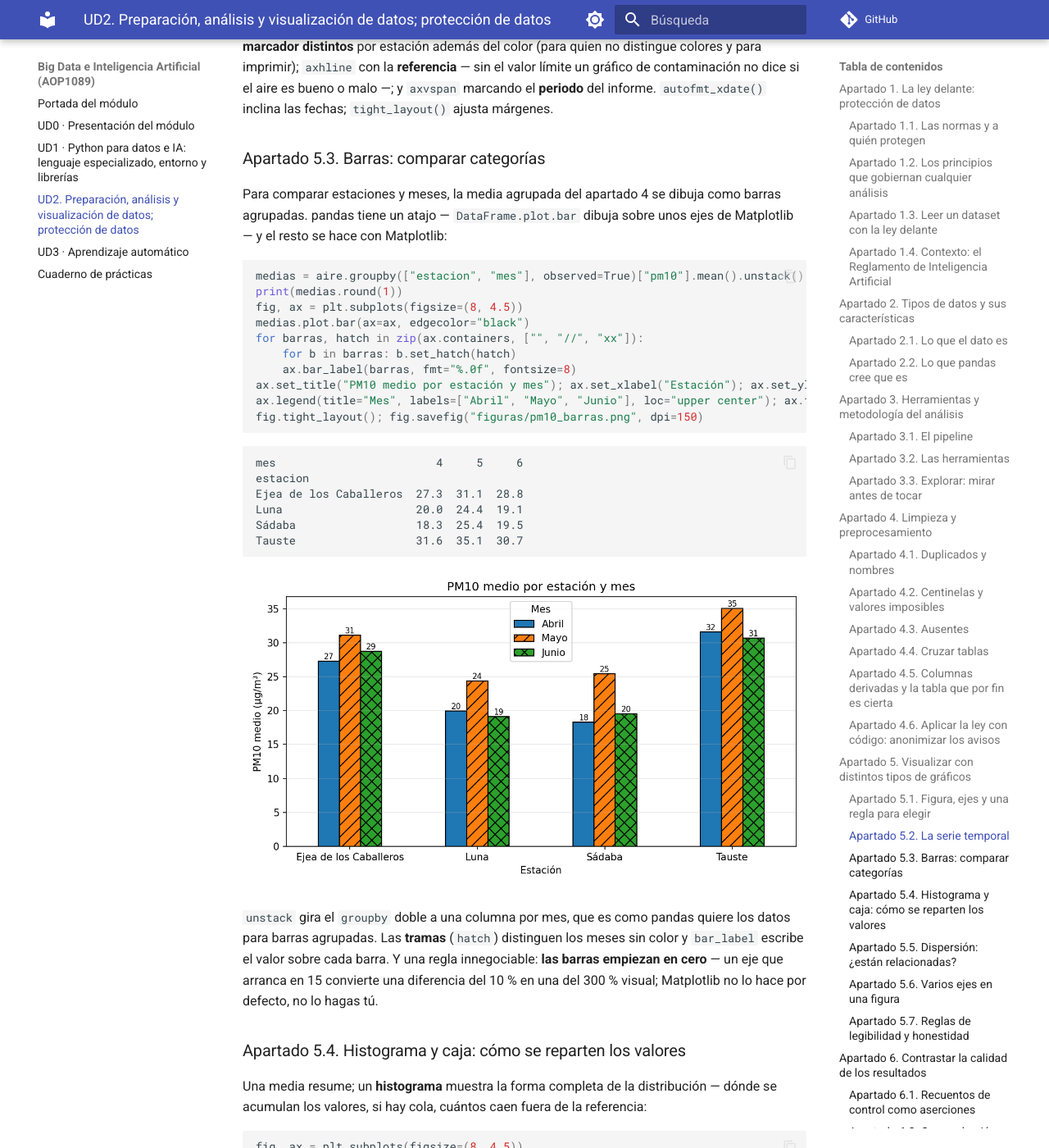
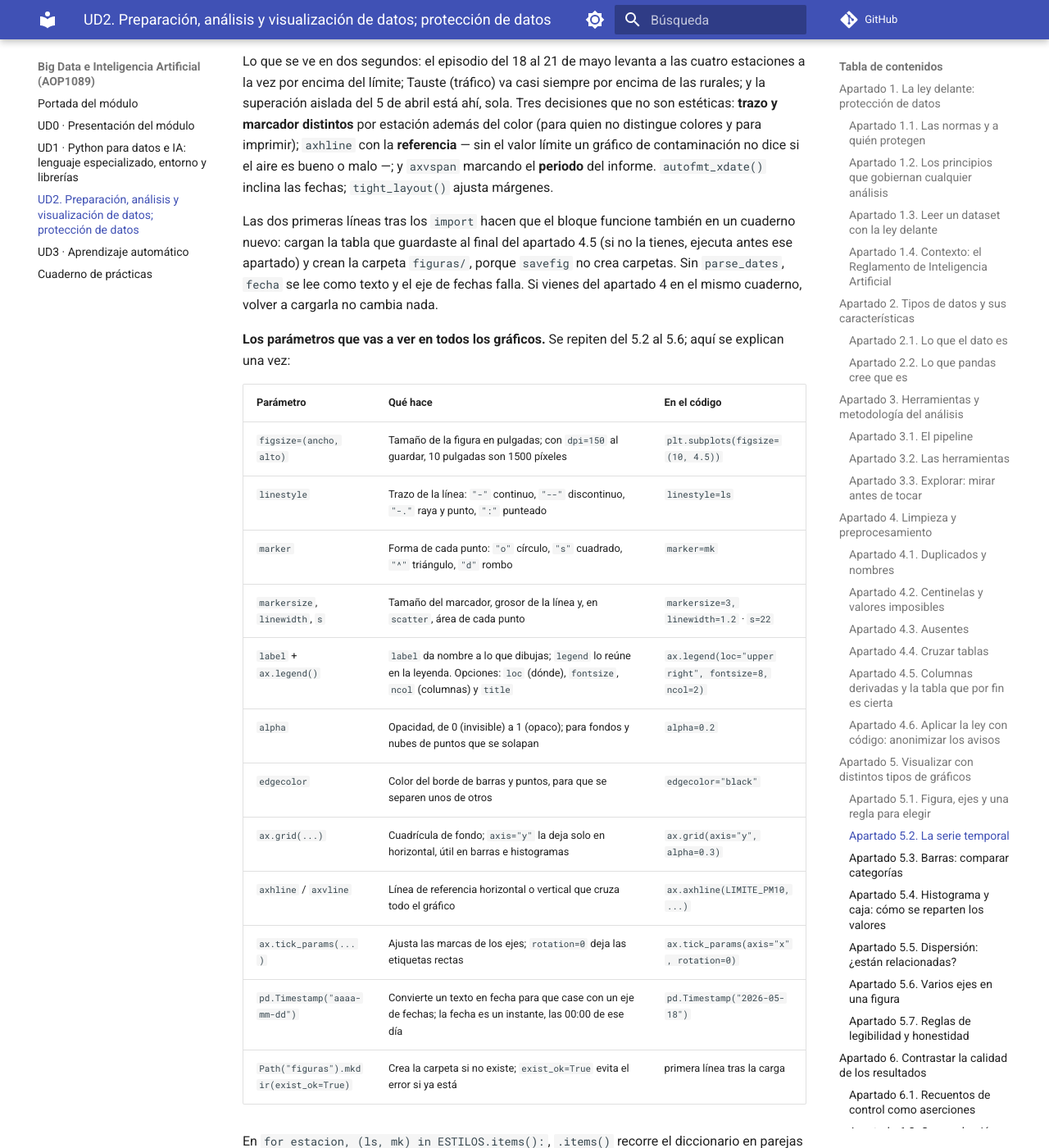
Before and after one commit to codigoRonin/apuntes-daw, an MkDocs documentation site: the page built from docs/big-data-e-inteligencia-artificial/ud2-preparacion-visualizacion-datos.md, in a window 1280 px wide and 1400 px high, scrolled down 31664 px. Shown: the whole window at 82% size. Built offline with MkDocs 1.6.1 and Material for MkDocs 9.7.7, drawn with Linux system fonts in a browser that asks for light colours; comment, search, counter and statistics services are not loaded; some of the changed text lies outside the part shown.

Commit message:
Big Data UD2 · 5.2: carga de la tabla limpia en el bloque y tabla de parámetros de los gráficos

````diff
--- a/docs/big-data-e-inteligencia-artificial/ud2-preparacion-visualizacion-datos.md
+++ b/docs/big-data-e-inteligencia-artificial/ud2-preparacion-visualizacion-datos.md
@@ -913,7 +913,12 @@
 La pregunta de la unidad — *¿cuándo y dónde fue peor el aire?* — es temporal, y su gráfico es la serie. Cuatro estaciones, una línea cada una, el valor límite como referencia y el episodio sombreado:
 
 ```python
+import pandas as pd
 import matplotlib.pyplot as plt
+from pathlib import Path
+
+aire = pd.read_csv("calidad_aire_limpio.csv", parse_dates=["fecha"])   # la tabla limpia del apartado 4.5
+Path("figuras").mkdir(exist_ok=True)
 
 LIMITE_PM10 = 50   # valor límite diario, µg/m³ (RD 102/2011)
 ESTILOS = {"Ejea de los Caballeros": ("-", "o"), "Tauste": ("--", "s"),
@@ -935,6 +940,27 @@
 ![Serie temporal de PM10 por estación con el valor límite y el episodio de mayo](figuras/pm10_serie.png)
 
 Lo que se ve en dos segundos: el episodio del 18 al 21 de mayo levanta a las cuatro estaciones a la vez por encima del límite; Tauste (tráfico) va casi siempre por encima de las rurales; y la superación aislada del 5 de abril está ahí, sola. Tres decisiones que no son estéticas: **trazo y marcador distintos** por estación además del color (para quien no distingue colores y para imprimir); `axhline` con la **referencia** — sin el valor límite un gráfico de contaminación no dice si el aire es bueno o malo —; y `axvspan` marcando el **periodo** del informe. `autofmt_xdate()` inclina las fechas; `tight_layout()` ajusta márgenes.
+
+Las dos primeras líneas tras los `import` hacen que el bloque funcione también en un cuaderno nuevo: cargan la tabla que guardaste al final del apartado 4.5 (si no la tienes, ejecuta antes ese apartado) y crean la carpeta `figuras/`, porque `savefig` no crea carpetas. Sin `parse_dates`, `fecha` se lee como texto y el eje de fechas falla. Si vienes del apartado 4 en el mismo cuaderno, volver a cargarla no cambia nada.
+
+**Los parámetros que vas a ver en todos los gráficos.** Se repiten del 5.2 al 5.6; aquí se explican una vez:
+
+| Parámetro | Qué hace | En el código |
+|---|---|---|
+| `figsize=(ancho, alto)` | Tamaño de la figura en pulgadas; con `dpi=150` al guardar, 10 pulgadas son 1500 píxeles | `plt.subplots(figsize=(10, 4.5))` |
+| `linestyle` | Trazo de la línea: `"-"` continuo, `"--"` discontinuo, `"-."` raya y punto, `":"` punteado | `linestyle=ls` |
+| `marker` | Forma de cada punto: `"o"` círculo, `"s"` cuadrado, `"^"` triángulo, `"d"` rombo | `marker=mk` |
+| `markersize`, `linewidth`, `s` | Tamaño del marcador, grosor de la línea y, en `scatter`, área de cada punto | `markersize=3, linewidth=1.2` · `s=22` |
+| `label` + `ax.legend()` | `label` da nombre a lo que dibujas; `legend` lo reúne en la leyenda. Opciones: `loc` (dónde), `fontsize`, `ncol` (columnas) y `title` | `ax.legend(loc="upper right", fontsize=8, ncol=2)` |
+| `alpha` | Opacidad, de 0 (invisible) a 1 (opaco); para fondos y nubes de puntos que se solapan | `alpha=0.2` |
+| `edgecolor` | Color del borde de barras y puntos, para que se separen unos de otros | `edgecolor="black"` |
+| `ax.grid(...)` | Cuadrícula de fondo; `axis="y"` la deja solo en horizontal, útil en barras e histogramas | `ax.grid(axis="y", alpha=0.3)` |
+| `axhline` / `axvline` | Línea de referencia horizontal o vertical que cruza todo el gráfico | `ax.axhline(LIMITE_PM10, ...)` |
+| `ax.tick_params(...)` | Ajusta las marcas de los ejes; `rotation=0` deja las etiquetas rectas | `ax.tick_params(axis="x", rotation=0)` |
+| `pd.Timestamp("aaaa-mm-dd")` | Convierte un texto en fecha para que case con un eje de fechas; la fecha es un instante, las 00:00 de ese día | `pd.Timestamp("2026-05-18")` |
+| `Path("figuras").mkdir(exist_ok=True)` | Crea la carpeta si no existe; `exist_ok=True` evita el error si ya está | primera línea tras la carga |
+
+En `for estacion, (ls, mk) in ESTILOS.items():`, `.items()` recorre el diccionario en parejas (clave, valor), y como cada valor es una tupla de dos, `(ls, mk)` la separa en sus dos piezas en la misma línea.
 
 ### Apartado 5.3. Barras: comparar categorías
 
````
